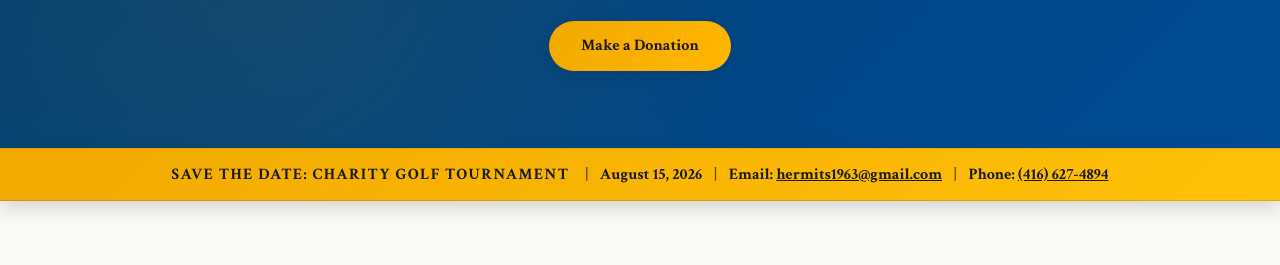
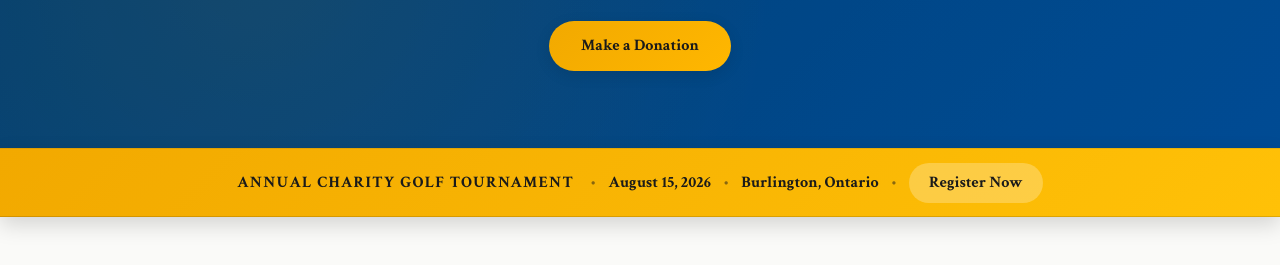
Before and after one commit to campbellsinvestment/hermits, a website built with Vite: page events/index.html in a window 1280 px wide. Shown: the part 303-568 px from the top of the page. Built offline with nearby package versions, Linux system fonts and the light colour scheme.

Commit message:
Add Stripe payment option to donate page and redesign events banner with register jump link

```diff
--- a/events/index.html
+++ b/events/index.html
@@ -15,6 +15,10 @@
     <link rel="stylesheet" href="../css/shared.css">
     <link rel="stylesheet" href="../css/heritage.css">
     <style>
+        html {
+            scroll-behavior: smooth;
+        }
+
         .save-the-date-banner {
             display: inline-flex;
             align-items: center;
@@ -67,13 +71,18 @@
         }
 
         .events-sticky-banner .banner-separator {
-            opacity: 0.65;
+            opacity: 0.5;
+            font-weight: 400;
         }
 
         .events-sticky-banner a {
-            color: #1a1a1a;
-            text-decoration: underline;
-            font-weight: 800;
+            transition: all 0.3s ease;
+        }
+
+        .events-sticky-banner a:hover {
+            background: rgba(255,255,255,0.4) !important;
+            transform: translateY(-1px);
+            box-shadow: 0 4px 12px rgba(0,0,0,0.15);
         }
 
         .events-poster-card {
@@ -171,13 +180,13 @@
 
     <div class="events-sticky-banner">
         <div class="banner-inner">
-            <span class="banner-title">Save The Date: Charity Golf Tournament</span>
-            <span class="banner-separator" aria-hidden="true">|</span>
+            <span class="banner-title">Annual Charity Golf Tournament</span>
+            <span class="banner-separator" aria-hidden="true">•</span>
             <span class="banner-item">August 15, 2026</span>
-            <span class="banner-separator" aria-hidden="true">|</span>
-            <span class="banner-item">Email: <a href="mailto:hermits1963@gmail.com">hermits1963@gmail.com</a></span>
-            <span class="banner-separator" aria-hidden="true">|</span>
-            <span class="banner-item">Phone: <a href="tel:+14166274894">(416) 627-4894</a></span>
+            <span class="banner-separator" aria-hidden="true">•</span>
+            <span class="banner-item">Burlington, Ontario</span>
+            <span class="banner-separator" aria-hidden="true">•</span>
+            <a href="#register-section" style="background: rgba(255,255,255,0.25); color: #1a1a1a; padding: 0.5rem 1.25rem; border-radius: 20px; font-weight: 800; text-decoration: none; transition: all 0.3s ease; display: inline-block;">Register Now</a>
         </div>
     </div>
 
@@ -213,7 +222,7 @@
                                     All proceeds directly support scholarships for current Canada Hall residents at UWI St. Augustine.
                                 </p>
 
-                                <div class="registration-details">
+                                <div class="registration-details" id="register-section">
                                     <h4 style="font-family: 'Playfair Display', serif; font-size: 1.5rem; color: var(--burgundy); margin-bottom: 1rem;">Registration Options</h4>
 
                                     <!-- Online Registration -->
```
Also changed, not shown: donate/index.html (+8 -1 lines).
